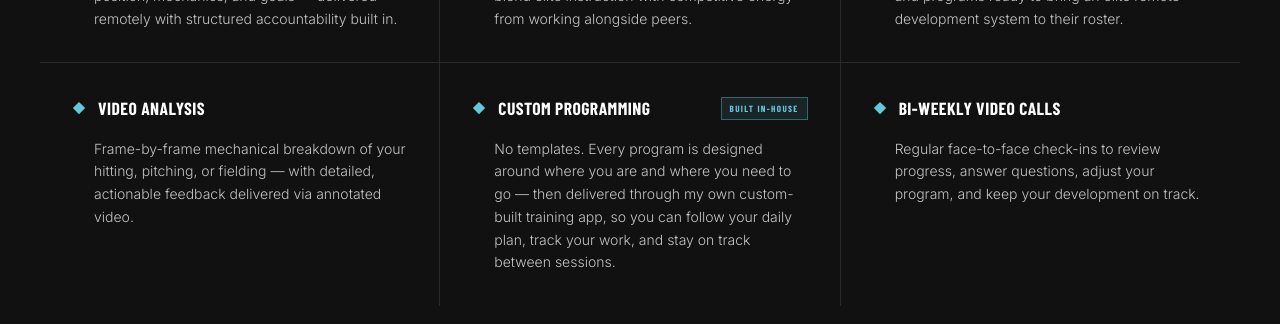
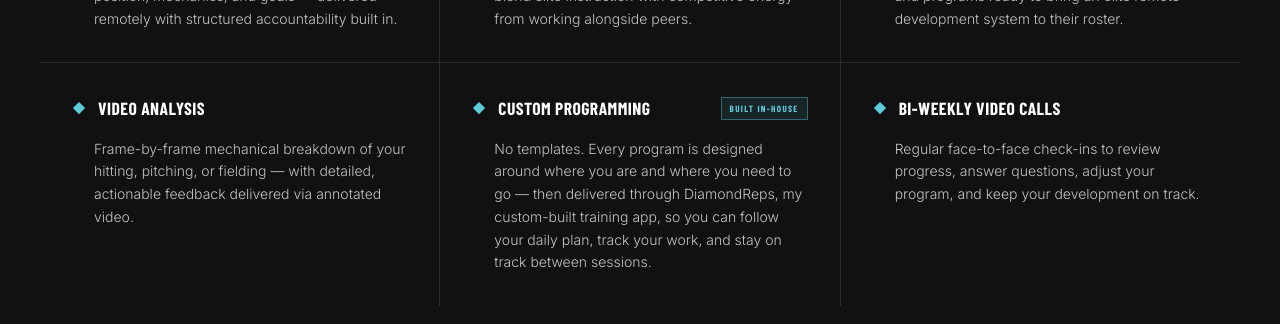
Before and after one commit to jimmydobrash-ui/dobrashbaseball, a Next.js app: page / in a window 1280 px wide. Shown: the part 3140-3464 px from the top of the page. Built offline with nearby package versions, Linux system fonts and the light colour scheme; a web font is replaced by a local one.

Commit message:
Name DiamondReps inline in Custom Programming copy

```diff
--- a/src/components/WhatIncluded.tsx
+++ b/src/components/WhatIncluded.tsx
@@ -29,7 +29,7 @@ const services: Service[] = [
     title: "Custom Programming",
     tag: "Built In-House",
     description:
-      "No templates. Every program is designed around where you are and where you need to go — then delivered through my own custom-built training app, so you can follow your daily plan, track your work, and stay on track between sessions.",
+      "No templates. Every program is designed around where you are and where you need to go — then delivered through DiamondReps, my custom-built training app, so you can follow your daily plan, track your work, and stay on track between sessions.",
   },
   {
     title: "Bi-Weekly Video Calls",
```
